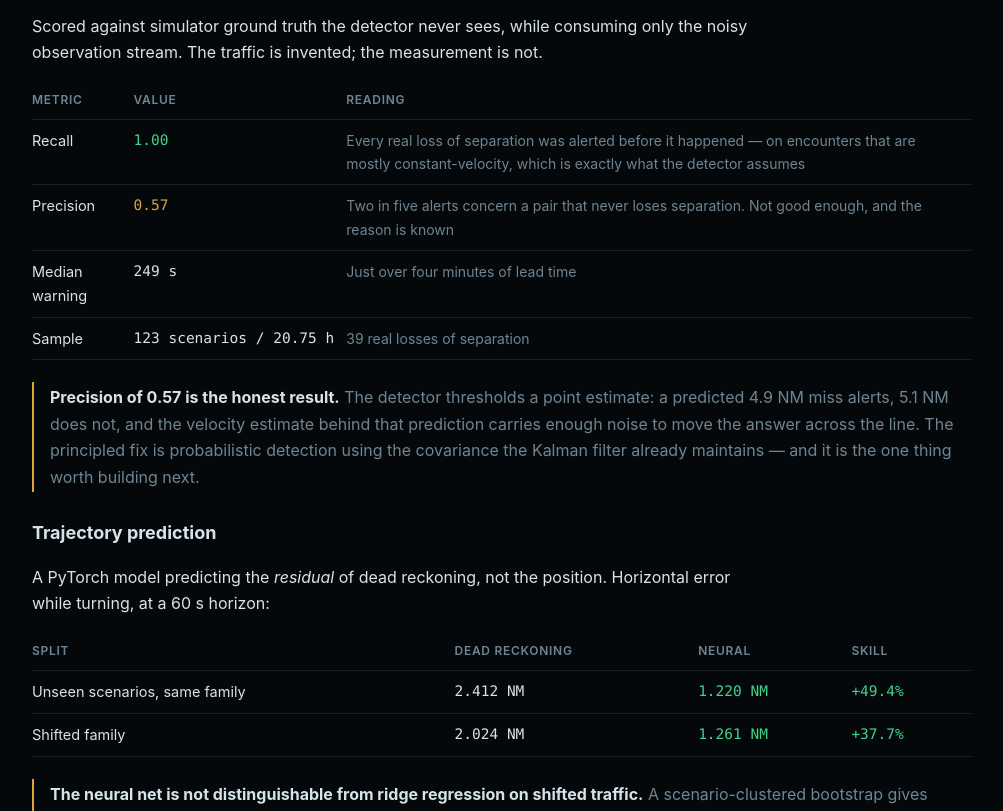
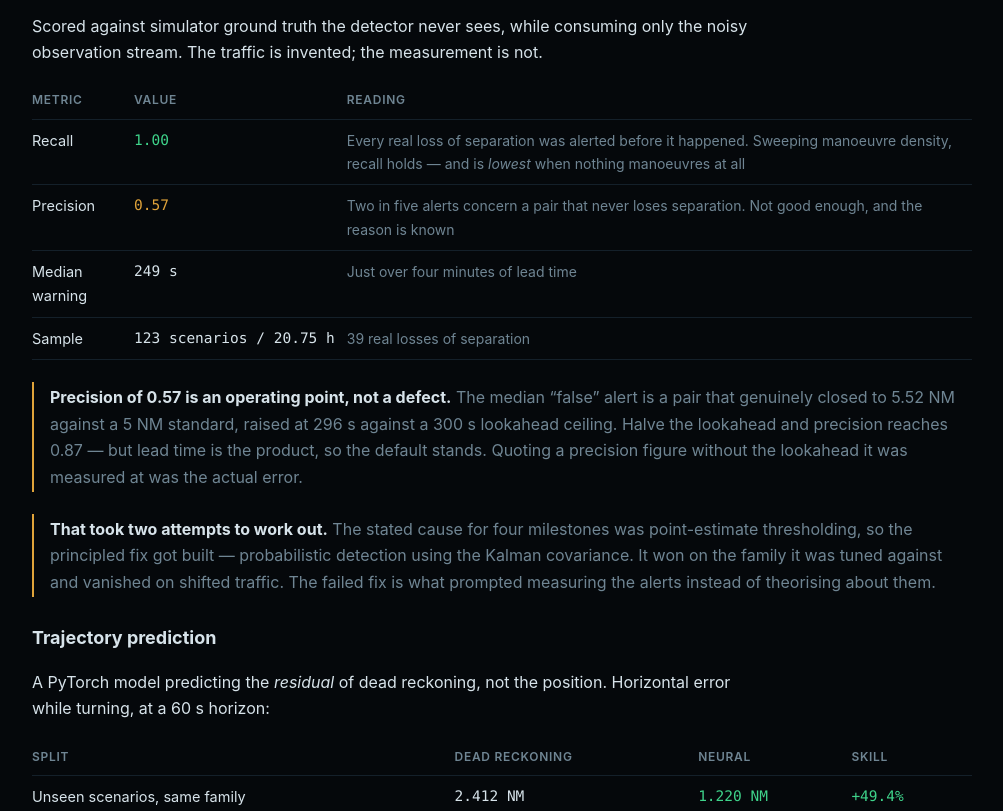
Before and after one commit to nick-bellows/airspace-conformance-platform, a plain HTML site: page docs/index.html in a window 1280 px wide. Shown: the part 1387-2198 px from the top of the page, without its empty margins (138-1141 px from the left). Drawn offline with Linux system fonts and the light colour scheme.

Commit message:
docs: correct stale claims on the public page, and trim the README
The live project page was still asserting both things the last two sessions
measured and disproved: that recall 1.00 is flattered by constant-velocity
traffic, and that precision 0.57 is caused by point-estimate thresholding with
probabilistic detection as 'the one thing worth building next'. It was built and
it lost. The page is the first thing a reviewer sees, so it mattered more than
anything else outstanding.

Also stale and now fixed: the page badge said 11 ADRs against 13, the quality
gate section said twelve CI jobs against thirteen and omitted 'image', the ADR
table stopped at 0011, and the interview brief said 553 tests / 81% / eleven
ADRs and 'three things I believed and measured wrong' when it is four. The
brief's ridge comparison now carries its horizon -- the neural advantage is
indistinguishable at 60 s and 120 s but not at 30 s, and an interviewer who has
read the report would catch the bare claim.

README trimmed 436 -> 410. The precision story had grown to three paragraphs of
narrative before the architecture; it is now the result, the curve, and one
paragraph noting both corrections with links. Documentation growth is this
project's recurring failure mode and the last two sessions added 809 lines of it.

Co-Authored-By: Claude Opus 5 <noreply@anthropic.com>

```diff
--- a/docs/index.html
+++ b/docs/index.html
@@ -83,7 +83,7 @@
   </p>
   <div class="badges">
     <a class="badge cta" href="https://github.com/nick-bellows/airspace-conformance-platform">Source on GitHub</a>
-    <a class="badge" href="https://github.com/nick-bellows/airspace-conformance-platform/tree/main/docs/adr">11 ADRs</a>
+    <a class="badge" href="https://github.com/nick-bellows/airspace-conformance-platform/tree/main/docs/adr">13 ADRs</a>
     <a class="badge" href="https://github.com/nick-bellows/airspace-conformance-platform/blob/main/docs/limitations.md">Limitations</a>
     <a class="badge" href="https://github.com/nick-bellows/airspace-conformance-platform/blob/main/eval/results/conflict_detection.md">Evaluation</a>
   </div>
@@ -122,18 +122,25 @@
   </p>
   <table>
     <tr><th>Metric</th><th>Value</th><th>Reading</th></tr>
-    <tr><td>Recall</td><td class="num good">1.00</td><td class="note">Every real loss of separation was alerted before it happened &mdash; on encounters that are mostly constant-velocity, which is exactly what the detector assumes</td></tr>
+    <tr><td>Recall</td><td class="num good">1.00</td><td class="note">Every real loss of separation was alerted before it happened. Sweeping manoeuvre density, recall holds &mdash; and is <em>lowest</em> when nothing manoeuvres at all</td></tr>
     <tr><td>Precision</td><td class="num warn">0.57</td><td class="note">Two in five alerts concern a pair that never loses separation. Not good enough, and the reason is known</td></tr>
     <tr><td>Median warning</td><td class="num">249 s</td><td class="note">Just over four minutes of lead time</td></tr>
     <tr><td>Sample</td><td class="num">123 scenarios / 20.75 h</td><td class="note">39 real losses of separation</td></tr>
   </table>
   <div class="callout">
-    <strong>Precision of 0.57 is the honest result.</strong> The detector thresholds a
-    point estimate: a predicted 4.9 NM miss alerts, 5.1 NM does not, and the
-    velocity estimate behind that prediction carries enough noise to move the
-    answer across the line. The principled fix is probabilistic detection using
-    the covariance the Kalman filter already maintains &mdash; and it is the one
-    thing worth building next.
+    <strong>Precision of 0.57 is an operating point, not a defect.</strong> The median
+    &ldquo;false&rdquo; alert is a pair that genuinely closed to 5.52&nbsp;NM against a
+    5&nbsp;NM standard, raised at 296&nbsp;s against a 300&nbsp;s lookahead ceiling.
+    Halve the lookahead and precision reaches 0.87 &mdash; but lead time is the
+    product, so the default stands. Quoting a precision figure without the lookahead
+    it was measured at was the actual error.
+  </div>
+  <div class="callout">
+    <strong>That took two attempts to work out.</strong> The stated cause for four
+    milestones was point-estimate thresholding, so the principled fix got built &mdash;
+    probabilistic detection using the Kalman covariance. It won on the family it was
+    tuned against and vanished on shifted traffic. The failed fix is what prompted
+    measuring the alerts instead of theorising about them.
   </div>
 
   <h3>Trajectory prediction</h3>
```
Also changed, not shown: 2 other files.
